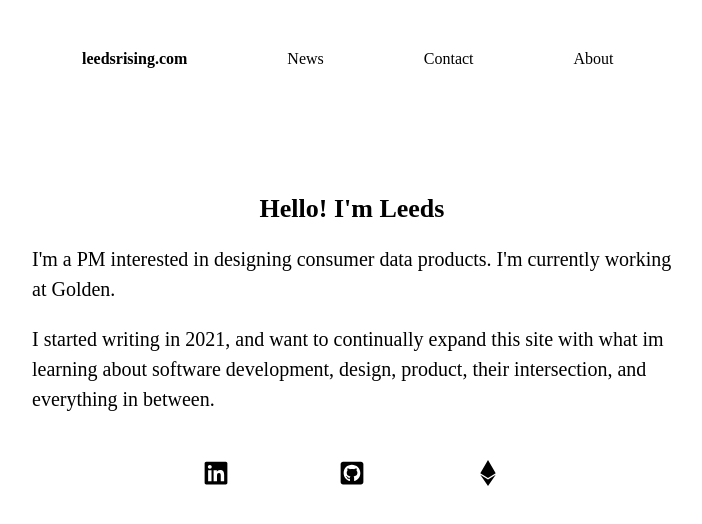
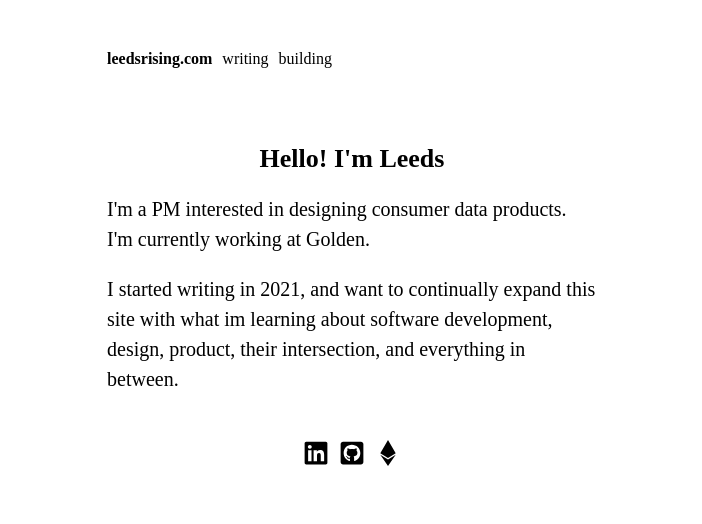
Before and after one commit to leedsrising/personal-website, a React (Create React App) app: page / in a window 1280 px wide. Shown: the top 524 px of the page, without its empty margins (288-990 px from the left). Built offline with nearby package versions, Linux system fonts and the light colour scheme; the HTML template or start-up script is replaced by a standard one.

Commit message:
:dizzy: header + background color + div alignment

```diff
--- a/src/App.css
+++ b/src/App.css
@@ -1,11 +1,56 @@
-.App {
-  text-align: center;
-}
+/* everything */
 
 * {
   font-family: serif;
-  color: black
+  color: black;
 }
+
+.App {
+  width: 980px;
+  text-align: center;
+  margin: 0px auto;
+  position: relative
+}
+
+/* /home */
+
+.topnav {
+  padding-top: 50px
+}
+
+.homelink {
+  margin-left: 0px
+}
+
+.topnav a {
+  position: relative;
+  color: #000;
+  text-decoration: none;
+  margin: 100px 10px 0px 0px
+}
+
+.topnav a:hover {
+  color: #000;
+}
+
+.topnav a::before {
+  content: "";
+  position: absolute;
+  display: block;
+  width: 100%;
+  height: 2px;
+  bottom: 0;
+  left: 0;
+  background-color: #000;
+  transform: scaleX(0);
+  transition: transform 0.15s ease;
+}
+
+.topnav a:hover::before {
+  transform: scaleX(1);
+}
+
+/* /home */
 
 .description-div {
   width: 50%;
@@ -21,56 +66,15 @@
   line-height: 1.5;
 }
 
-.App-logo {
-  height: 40vmin;
-  pointer-events: none;
-}
-
-.topnav {
-  padding-top: 50px
-}
-
-a {
-  position: relative;
-  color: #000;
-  text-decoration: none;
-  margin: 100px 50px 0px 50px
-}
-
-a:hover {
-  color: #000;
-}
-
-a::before {
-  content: "";
-  position: absolute;
-  display: block;
-  width: 100%;
-  height: 2px;
-  bottom: 0;
-  left: 0;
-  background-color: #000;
-  transform: scaleX(0);
-  transition: transform 0.15s ease;
-}
-
-a:hover::before {
-  transform: scaleX(1);
-}
-
 .App-header {
   min-height: 100vh;
   display: flex;
   flex-direction: column;
   align-items: top;
   justify-content: top;
-  padding-top: 100px;
+  padding-top: 50px;
   font-size: calc(10px + 2vmin);
   color: white;
-}
-
-.App-link {
-  color: #61dafb;
 }
 
 @keyframes App-logo-spin {
@@ -81,6 +85,8 @@ a:hover::before {
     transform: rotate(360deg);
   }
 }
+
+/* font awesome */
 
 .fa-linkedin {
   padding-left:5px;
--- a/src/App.js
+++ b/src/App.js
@@ -20,10 +20,9 @@ function App() {
   return (
     <div className="App">
       <div class="description-div topnav">
-        <a href="#home"><b>leedsrising.com</b></a>
-        <a href="#news">News</a>
-        <a href="#contact">Contact</a>
-        <a href="#about">About</a>
+        <a href="#home" class="homelink"><b>leedsrising.com</b></a>
+        <a href="#news">writing</a>
+        <a href="#about">building</a>
       </div>
       <header className="App-header">
         <p>
```
